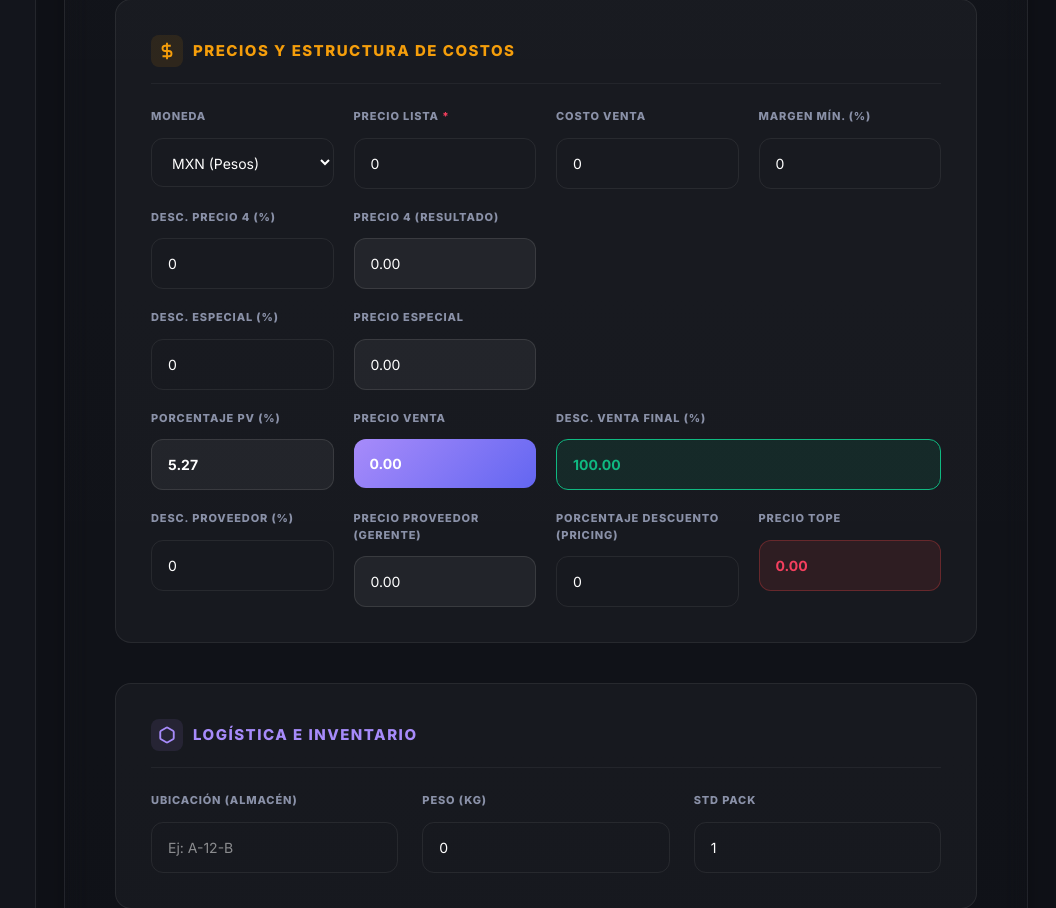
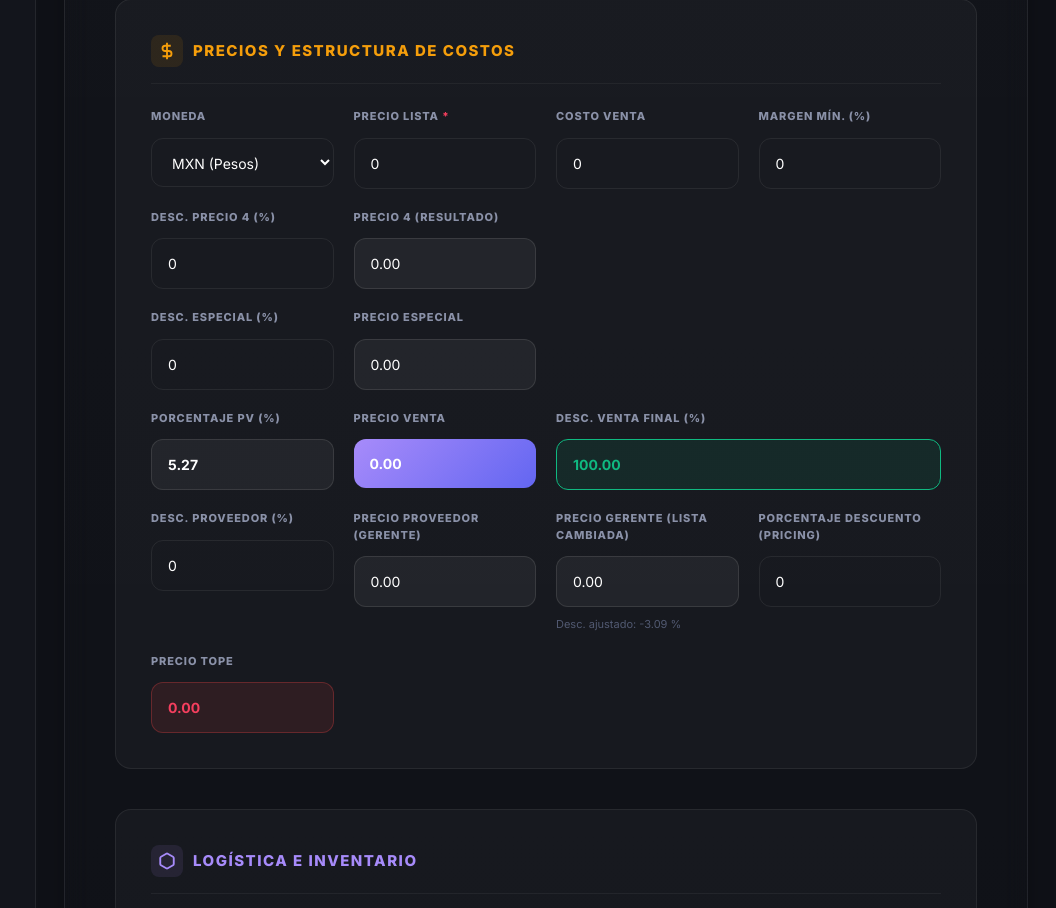
Before and after one commit to ACasillas1999/Unidata, a Laravel app: page /articulos/crear in a window 1280 px wide. Shown: the part 866-1774 px from the top of the page, without its empty margins (224-1280 px from the left). Run offline with Laravel 12, Linux system fonts and the light colour scheme; the visitor is signed in with stand-in values (Sample User, id 1); data comes from the database, SQL or seed files in the repository; data that the repository does not hold is empty; style sheets or scripts are compiled from the project's sources; parts of the project's set-up code (start-up, migrations or seed data) failed here and were passed over; some libraries are stand-ins or nearby versions; some web fonts are replaced.

Commit message:
Artículos: campo informativo Precio Gerente (lista cambiada) con fórmula /97 y descuento ajustado en Crear y Editar

```diff
--- a/resources/views/articulos/crear.blade.php
+++ b/resources/views/articulos/crear.blade.php
@@ -119,6 +119,13 @@ document.addEventListener('DOMContentLoaded', function() {
         const resProv = lista * (100 - dProv) / 100;
         if (resDescProvInput) resDescProvInput.value = resProv.toFixed(2);
 
+        // 5b. Precio Gerente (lista cambiada), solo informativo: P_Lista * (100 - Desc_Proveedor) / 97
+        //     Desc. ajustado = 100 - ((100 - Desc_Proveedor) / 97) * 100
+        const pgCambiadaInput = document.getElementById('precio_gerente_lista_cambiada');
+        const descAjustadoTxt = document.getElementById('desc_ajustado_lista_cambiada');
+        if (pgCambiadaInput) pgCambiadaInput.value = (lista * (100 - dProv) / 97).toFixed(2);
+        if (descAjustadoTxt) descAjustadoTxt.textContent = 'Desc. ajustado: ' + (100 - ((100 - dProv) / 97) * 100).toFixed(2) + ' %';
+
         // 6. Precio Tope = Precio_Lista * (100 - PorcentajeDescuento) / 100
         const pTope = lista * (100 - pDesc) / 100;
         if (precioTopeInput) precioTopeInput.value = pTope.toFixed(2);
--- a/resources/views/articulos/partials/create_tabs_content.blade.php
+++ b/resources/views/articulos/partials/create_tabs_content.blade.php
@@ -184,6 +184,12 @@
             <label class="modal-label">Precio Proveedor (Gerente)</label>
             <input type="number" step="0.01" id="resultado_desc_proveedor" name="precio_gerente" value="{{ old('precio_gerente', 0) }}" readonly class="modal-input" style="background: rgba(255,255,255,0.05); cursor: not-allowed; border-color: rgba(255,255,255,0.1);">
         </div>
+        {{-- Solo informativo (sin name: no se guarda ni se envía): P. Lista × (100 − Desc_Proveedor) / 97 --}}
+        <div class="form-group">
+            <label class="modal-label" title="P. Lista × (100 − Desc. Proveedor) / 97 · solo informativo, no se guarda">Precio Gerente (lista cambiada)</label>
+            <input type="number" step="0.01" id="precio_gerente_lista_cambiada" value="0" readonly class="modal-input" style="background: rgba(255,255,255,0.05); cursor: not-allowed; border-color: rgba(255,255,255,0.1);">
+            <small id="desc_ajustado_lista_cambiada" style="display:block; margin-top:4px; font-size:11px; color: var(--text-muted);">Desc. ajustado: 0.00 %</small>
+        </div>
         <div class="form-group">
             <label class="modal-label">Porcentaje Descuento (Pricing)</label>
             <input type="number" step="0.01" id="porcetaje_descuento" name="porcetaje_descuento" min="0" max="100" value="{{ old('porcetaje_descuento', 0) }}" class="modal-input">
```
Also changed, not shown: AI_CONTEXT.md (+1 -1 lines), resources/views/db_master/index.blade.php (+13 -0 lines).
